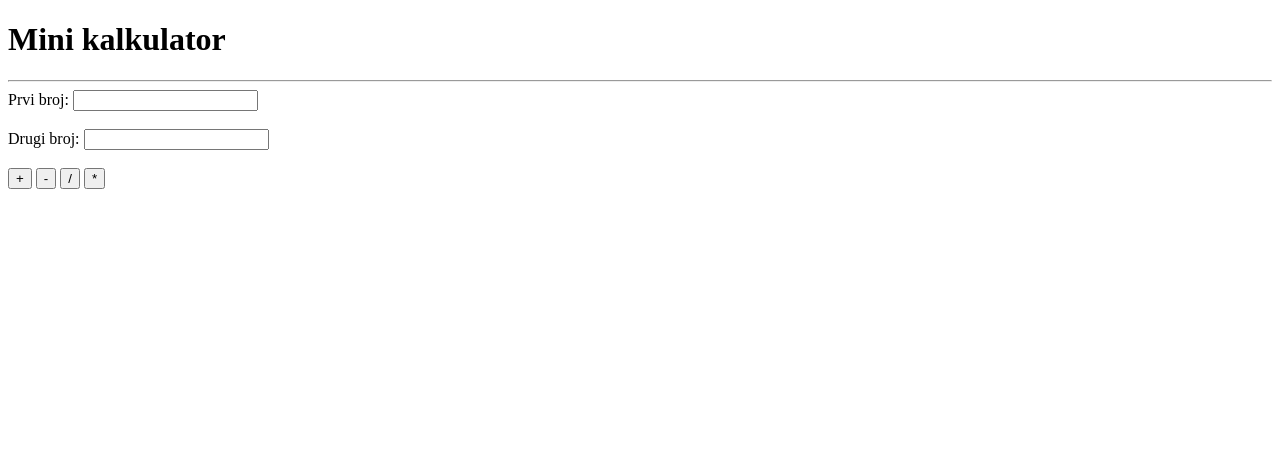
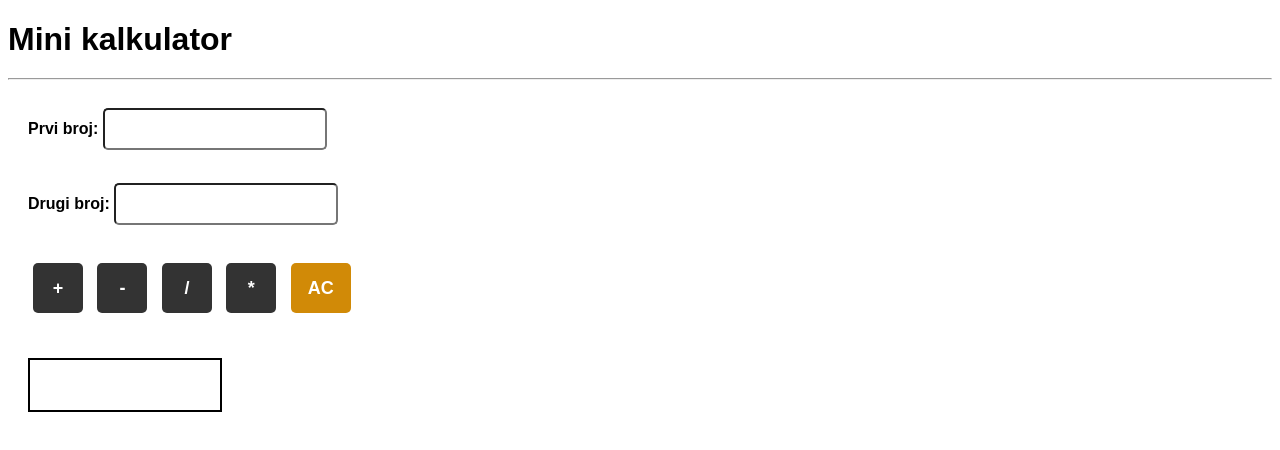
Before and after one commit to AdrianSokolovic/sjwp2_sokolovic_adrian, a plain HTML site: page mini_kalkulator/mini_kalkulator.html in a window 1280 px wide. Drawn offline with Linux system fonts and the light colour scheme.

Commit message:
zavrsen mini kalkulator

```diff
--- a/mini_kalkulator/java.js
+++ b/mini_kalkulator/java.js
@@ -1,39 +1,41 @@
 let PrviBrojPut = document.getElementById("prBr");
 let DrugiBrojPut = document.getElementById("drBr");
 let divRezultat = document.getElementById("rez");
-
-//let value = parseInt(Input.value); nastaviti
-
-let PrviBroj = PrviBrojPut.value;
-let DrugiBroj = DrugiBrojPut.value;
 
 let btnZbrajanje = document.getElementById("zbroji");
 let btnOduzimanje = document.getElementById("oduzmi");
 let btnDijeljenje = document.getElementById("podijeli");
 let btnMnozenje = document.getElementById("pomnozi");
-
-let rezultat = 0;
-
-function Izracunaj(event) {
-    event.preventDefault(); // ne osvježava stranicu na submit
-}
+let btnAC = document.getElementById("ac");
 
 function Plus(){
-    rezultat = PrviBroj + DrugiBroj;
+    let PrviBroj = parseInt(PrviBrojPut.value);
+    let DrugiBroj = parseInt(DrugiBrojPut.value);
+    let rezultat = PrviBroj + DrugiBroj;
     divRezultat.innerHTML = rezultat;
 }
 
 function Minus(){
-    rezultat = PrviBroj - DrugiBroj;
+    let PrviBroj = parseInt(PrviBrojPut.value);
+    let DrugiBroj = parseInt(DrugiBrojPut.value);
+    let rezultat = PrviBroj - DrugiBroj;
     divRezultat.innerHTML = rezultat;
 }
 
 function Podijeljeno(){
-    rezultat = PrviBroj / DrugiBroj;
+    let PrviBroj = parseInt(PrviBrojPut.value);
+    let DrugiBroj = parseInt(DrugiBrojPut.value);
+    let rezultat = PrviBroj / DrugiBroj;
     divRezultat.innerHTML = rezultat;
 }
 
 function Puta(){
-    rezultat = PrviBroj * DrugiBroj;
+    let PrviBroj = parseInt(PrviBrojPut.value);
+    let DrugiBroj = parseInt(DrugiBrojPut.value);
+    let rezultat = PrviBroj * DrugiBroj;
     divRezultat.innerHTML = rezultat;
 }
+
+function Brisanje(){
+    divRezultat.innerHTML = "";
+}
--- a/mini_kalkulator/mini_kalkulator.html
+++ b/mini_kalkulator/mini_kalkulator.html
@@ -4,6 +4,7 @@
     <meta charset="UTF-8">
     <meta name="viewport" content="width=device-width, initial-scale=1.0">
     <title>Mini kalkulator</title>
+    <link rel="stylesheet" href="./style.css">
 </head>
 <body>
     <h1>Mini kalkulator</h1>
@@ -14,10 +15,11 @@
         <label for="drBr">Drugi broj: </label>
         <input type="number" id="drBr"><br><br>
 
-        <button type="submit" id="zbroji" onclick="Plus()">+</button>
-        <button type="submit" id="oduzmi" onclick="Minus()">-</button>
-        <button type="submit" id="podijeli" onclick="Podijeljeno()">/</button>
-        <button type="submit" id="pomnozi" onclick="Puta()">*</button>
+        <button type="button" id="zbroji" onclick="Plus()">+</button>
+        <button type="button" id="oduzmi" onclick="Minus()">-</button>
+        <button type="button" id="podijeli" onclick="Podijeljeno()">/</button>
+        <button type="button" id="pomnozi" onclick="Puta()">*</button>
+        <button type="reset" id="ac" onclick="Brisanje()">AC</button>   <!-- All Clear -->
     </form>
 
     <div id="rez"></div>
--- /dev/null
+++ b/mini_kalkulator/style.css
@@ -0,0 +1,54 @@
+#rez{
+    border: 2px solid black;
+    width: 15%;
+    height: 50px;
+    margin: 20px;
+    background-color: white;
+    text-align: center;
+    font-size: 24px;
+    font-weight: bold;
+}
+
+body {
+    font-family: Arial, sans-serif;
+}
+
+h1 {
+    margin-bottom: 20px;
+}
+
+form {
+    padding: 20px;
+    align-items: center;
+}
+
+label {
+    margin-bottom: 5px;
+    font-weight: bold;
+}
+
+input{
+    width: 200px;
+    padding: 10px;
+    margin-bottom: 15px;
+    border-radius: 5px;
+    font-size: 16px;
+}
+
+button {
+    background-color: #333;
+    color: white;
+    width: 50px;
+    height: 50px;
+    margin: 5px;
+    border: none;
+    border-radius: 5px;
+    font-size: 18px;
+    font-weight: bold;
+    cursor: pointer;
+}
+
+#ac {
+    background-color: rgb(209, 138, 7);
+    width: 60px;
+}
```
